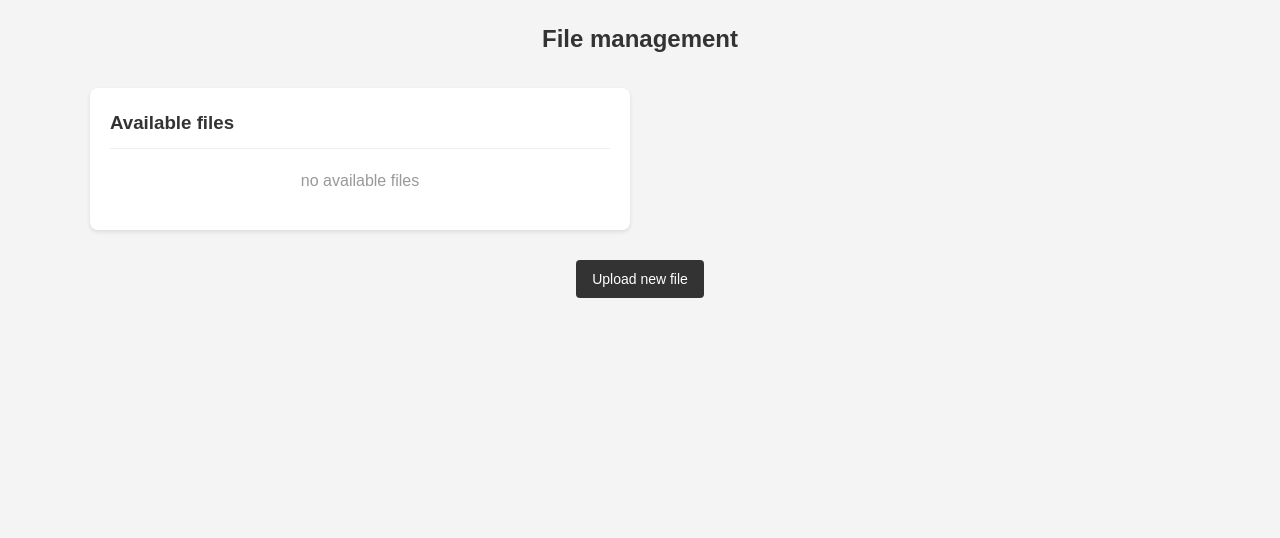
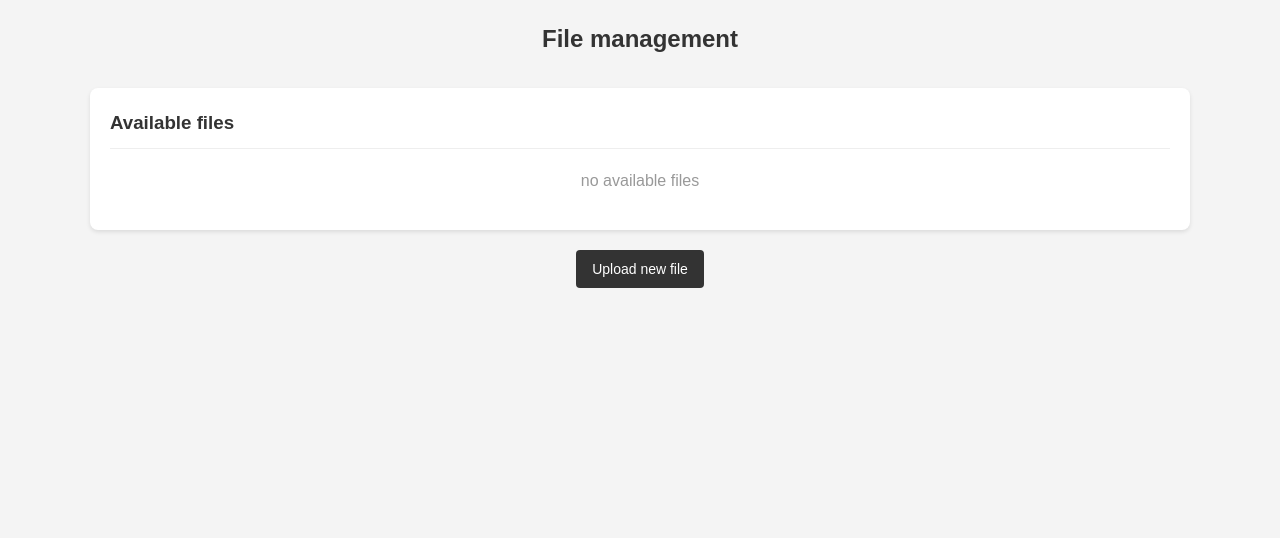
Before and after one commit to harutoyume/dfs_web_server, a Flask app: template app/templates/files.html in a window 1280 px wide. Shown: the part 84-622 px from the top of the page. Run offline with Flask 3, Linux system fonts and the light colour scheme; the template is opened without the code that fills it, so the values that code supplies are empty.

Commit message:
Centered "Available files" section. Made space around button "Upload new file"

```diff
--- a/app/static/css/style.css
+++ b/app/static/css/style.css
@@ -186,6 +186,8 @@ footer {
 
 .upload-action {
     text-align: center;
+    margin-top: 20px;
+    margin-bottom: 20px;
 }
 
 /* Страница загрузки */
--- a/app/templates/files.html
+++ b/app/templates/files.html
@@ -6,7 +6,6 @@
 <div class="files-page">
     <h2>File management</h2>
 
-    <div class="files-container">
     <div class="file-section">
         <h3>Available files</h3>
         {% if available_files %}
@@ -32,7 +31,6 @@
             <p class="no-files">no available files</p>
         {% endif %}
     </div>
-    </div>
 
     <div class="upload-action">
         <a href="{{ url_for('upload') }}" class="button primary">Upload new file</a>
```
Lines whose indentation alone changed are shown as unchanged.
